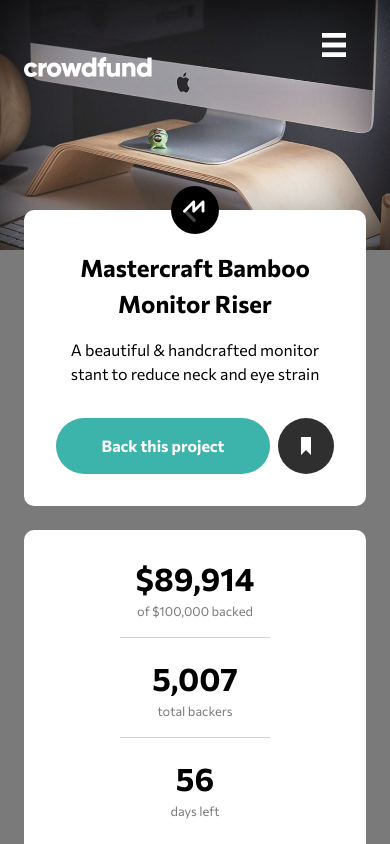
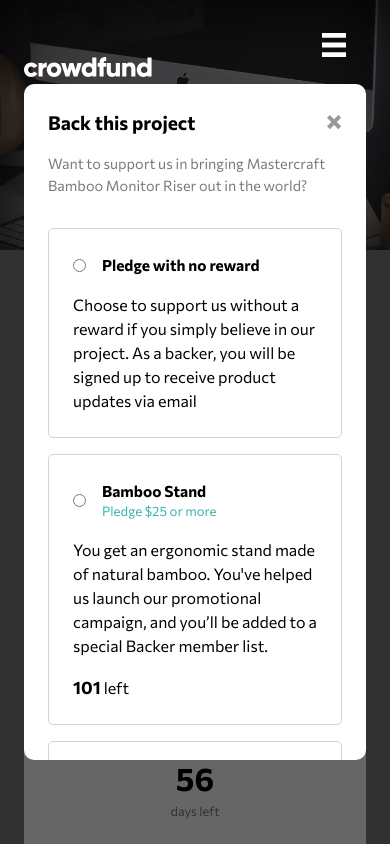
Before and after one commit to Steezy1416/crowdfunding-product-page, a React (Create React App) app: page / in a window 390 px wide. Both pictures are taken after a click on the button "Back this project". Shown: the top 844 px of the page. Built offline with nearby package versions, Linux system fonts and the light colour scheme.

Commit message:
the pledge modal is mostly styled and it is responsive, just needs some little touches and need to fix a bug where when i select a pledge it activates the modal state for the original ple dges but its supposed to stay in its original state

```diff
--- a/src/App.js
+++ b/src/App.js
@@ -4,7 +4,7 @@
 
 import "./style.css";
 import { pledgeData, statistics } from "./pledgeData";
-import {mastercraftLogo } from "./images/index";
+import { mastercraftLogo } from "./images/index";
 import ModalPledgeContainer from "./components/Pledges/ModalPledgeContainer";
 import ConfirmationModal from "./components/ConfirmationModal";
 import Header from "./components/Header";
@@ -73,7 +73,20 @@
               USB sticks to be stored under the stand.
             </p>
 
-            {activePledgeId ? (
+            <PledgeContainer
+              activePledgeId={activePledgeId}
+              setActivePledgeId={setActivePledgeId}
+              statisticData={statisticData}
+              setStatisticData={setStatisticData}
+              currentPledgeData={currentPledgeData}
+              setCurrentPledgeData={setCurrentPledgeData}
+            />
+          </div>
+        </div>
+      </main>
+      {activePledgeId && (
+        <div className="pledge-modal-container">
+          <div className="pledge-modal-overlay"/>
           <ModalPledgeContainer
             activePledgeId={activePledgeId}
             setActivePledgeId={setActivePledgeId}
@@ -83,19 +96,8 @@
             currentPledgeData={currentPledgeData}
             setCurrentPledgeData={setCurrentPledgeData}
           />
-            ) : (
-              <PledgeContainer
-                activePledgeId={activePledgeId}
-                setActivePledgeId={setActivePledgeId}
-                statisticData={statisticData}
-                setStatisticData={setStatisticData}
-                currentPledgeData={currentPledgeData}
-                setCurrentPledgeData={setCurrentPledgeData}
-              />
+        </div>
       )}
-          </div>
-        </div>
-      </main>
       {activeConfirmation && (
         <div className="confirmation-modal-container">
           <div className="confirmation-overlay"></div>
--- a/src/components/Pledges/ModalPledge.js
+++ b/src/components/Pledges/ModalPledge.js
@@ -43,26 +43,26 @@
   };
 
   return (
-    <div onClick={handlePledgeChange}>
+    <div className={pledgesLeft === 0 ? "disabledPledge pledge" : "pledge"} onClick={handlePledgeChange}>
       <label className="sr-only" htmlFor={title}>
         {title}
       </label>
-      <header>
+      <header className="pledge-modal-header">
         <input
           checked={isActive}
           onChange={handlePledgeChange}
           id={title}
           type="radio"
         />
-        <div>
+        <div className="modal-pledge-subHeader">
           <h3>{title}</h3>
-          <p>Pledge ${minPledge} or more</p>
-          <span>{pledgesLeft}</span> left
+          <p className="pledge-tier">Pledge ${minPledge} or more</p>
+          <p className="modal-pledges-left desktop-only"><span className="modal-pledges-left-highlight">{pledgesLeft}</span> left</p>
         </div>
       </header>
       <p>{children}</p>
-      <p>
-        <span>{pledgesLeft}</span> left
+      <p className="modal-pledges-left pledge-mobile-only">
+        <span className="modal-pledges-left-highlight">{pledgesLeft}</span> left
       </p>
       {isActive && (
         <PledgeInput
@@ -102,18 +102,18 @@
   };
 
   return (
-    <div onClick={handlePledgeChange}>
+    <div className={"pledge"} onClick={handlePledgeChange}>
       <label className="sr-only" htmlFor={title}>
         {title}
       </label>
-      <header>
+      <header className="pledge-modal-header">
         <input
           checked={isActive}
           onChange={handlePledgeChange}
           id={title}
           type="radio"
         />
-        <div>
+        <div className="modal-pledge-subHeader">
           <h3>{title}</h3>
         </div>
       </header>
@@ -135,17 +135,20 @@
   };
 
   return (
-    <div>
+    <div className="pledge-input-container">
       <p>Enter your pledge</p>
-      <div>
+      <div className="pledge-input-action-container">
+        <div className="pledge-input-outer">
           $
           <input
+          className="pledge-input"
             onChange={(e) => setPledgeAmmount(parseInt(e.target.value))}
             min={minPledge}
             type="number"
             value={pledgeAmmount}
           />
-        <button onClick={handlePledgeSubmit}>Continue</button>
+        </div>
+        <button className="pledge-btn" onClick={handlePledgeSubmit}>Continue</button>
       </div>
     </div>
   );
--- a/src/components/Pledges/ModalPledgeContainer.js
+++ b/src/components/Pledges/ModalPledgeContainer.js
@@ -11,14 +11,14 @@
   setCurrentPledgeData,
 }) => {
   return (
-    <div>
-      <div>
+    <div className="modal-pledge-container">
+      <div className="modal-pledge-header">
         <h2>Back this project</h2>
-        <button onClick={() => setActivePledgeId("")}>
-          <img alt="" src={closeModalIcon} />
+        <button className="closePledgeModalIcon" onClick={() => setActivePledgeId("")}>
+          <img  alt="" src={closeModalIcon} />
         </button>
       </div>
-      <p>
+      <p className="modal-pledge-subtext">
         Want to support us in bringing Mastercraft Bamboo Monitor Riser out in
         the world?
       </p>
--- a/src/style.css
+++ b/src/style.css
@@ -346,17 +346,16 @@
   margin-right: auto;
 }
 
-.content-card:nth-child(3) p{
+.content-card:nth-child(3) p {
   color: var(--dark-gray);
-  font-size: .825rem;
+  font-size: 0.825rem;
 }
 
-@media (min-width: 700px){
+@media (min-width: 700px) {
   .content-card:nth-child(3) p {
     font-size: 1rem;
   }
 }
-
 
 .pledge-container {
   display: flex;
@@ -384,7 +383,7 @@
 }
 
 .pledge header {
-  font-size: .825rem;
+  font-size: 0.825rem;
 }
 
 .pledge header .pledge-tier {
@@ -402,15 +401,16 @@
 }
 
 .disabledPledge {
-  opacity: .4;
+  opacity: 0.4;
 }
 
 button:disabled {
   background-color: var(--dark-gray);
 }
 
-@media (min-width: 700px){
-  .pledge header, .pledge-footer {
+@media (min-width: 700px) {
+  .pledge header,
+  .pledge-footer {
     width: 100%;
     display: flex;
     flex-direction: row;
@@ -419,15 +419,144 @@
   }
 }
 
+.pledge-modal-container {
+  max-width: 850px;
+  padding: 0 1.5rem;
+  position: fixed;
+  inset: 0;
+  display: grid;
+  place-items: center;
+}
 
+.pledge-modal-overlay {
+  position: fixed;
+  inset: 0;
+  background-color: black;
+  opacity: 0.6;
+  z-index: -1;
+}
 
+.modal-pledge-container {
+  background-color: white;
+  z-index: 9999;
+  display: flex;
+  flex-direction: column;
+  gap: 1rem;
+  height: 80%;
+  overflow: scroll;
+  padding: 1.5rem;
+  border-radius: 10px;
+}
 
+.desktop-only {
+  display: none;
+}
 
+.pledge-modal-header {
+  display: flex;
+  justify-content: space-between;
+  align-items: center;
+  gap: 1rem;
+}
 
+.modal-pledges-left {
+}
 
+.modal-pledges-left-highlight {
+  font-size: 1.1rem;
+  font-weight: var(--fw-700);
+  color: black;
+}
 
+.pledge-input-container {
+  border-top: 1px solid var(--dark-gray);
+  padding: 1.5rem 0 0;
+  width: 100%;
+  display: flex;
+  flex-direction: column;
+  align-items: center;
+  gap: 1rem;
+}
 
+.pledge-input-action-container {
+  display: flex;
+  align-items: center;
+  gap: 1rem;
+}
 
+.pledge-input-outer {
+  border: 1px solid var(--dark-gray);
+  display: flex;
+  align-items: center;
+  justify-content: center;
+  padding: 0.5rem 2rem;
+  border-radius: 100rem;
+  gap: 0.5rem;
+  width: 5rem;
+}
+
+.pledge-input {
+  width: 2.5rem;
+  border: none;
+}
+
+.modal-pledge-header {
+  display: flex;
+  justify-content: space-between;
+  align-items: center;
+}
+
+.modal-pledge-header h2 {
+  font-size: 1.2rem;
+}
+
+.modal-pledge-subtext {
+  font-size: 0.9rem;
+  color: var(--dark-gray);
+}
+
+.closePledgeModalIcon {
+  border: none;
+  background: transparent;
+}
+
+.pledge-container form {
+  display: flex;
+  flex-direction: column;
+  gap: 1rem;
+}
+
+@media (min-width: 700px) {
+  .desktop-only {
+    display: block;
+  }
+
+  .pledge-mobile-only {
+    display: none;
+  }
+
+  .modal-pledge-container .pledge-modal-header {
+    flex-direction: row;
+    justify-content: initial;
+    align-items: center;
+  }
+
+  .modal-pledge-subHeader {
+    width: 100%;
+    display: flex;
+    align-items: center;
+    gap: 1rem;
+  }
+
+  .modal-pledge-subHeader p:last-child {
+    margin-left: auto;
+  }
+
+  .pledge-input-container {
+    flex-direction: row;
+    justify-content: space-between;
+  }
+}
 
 /* start of confirmation modal styles */
 
```
Lines whose indentation alone changed are shown as unchanged.
